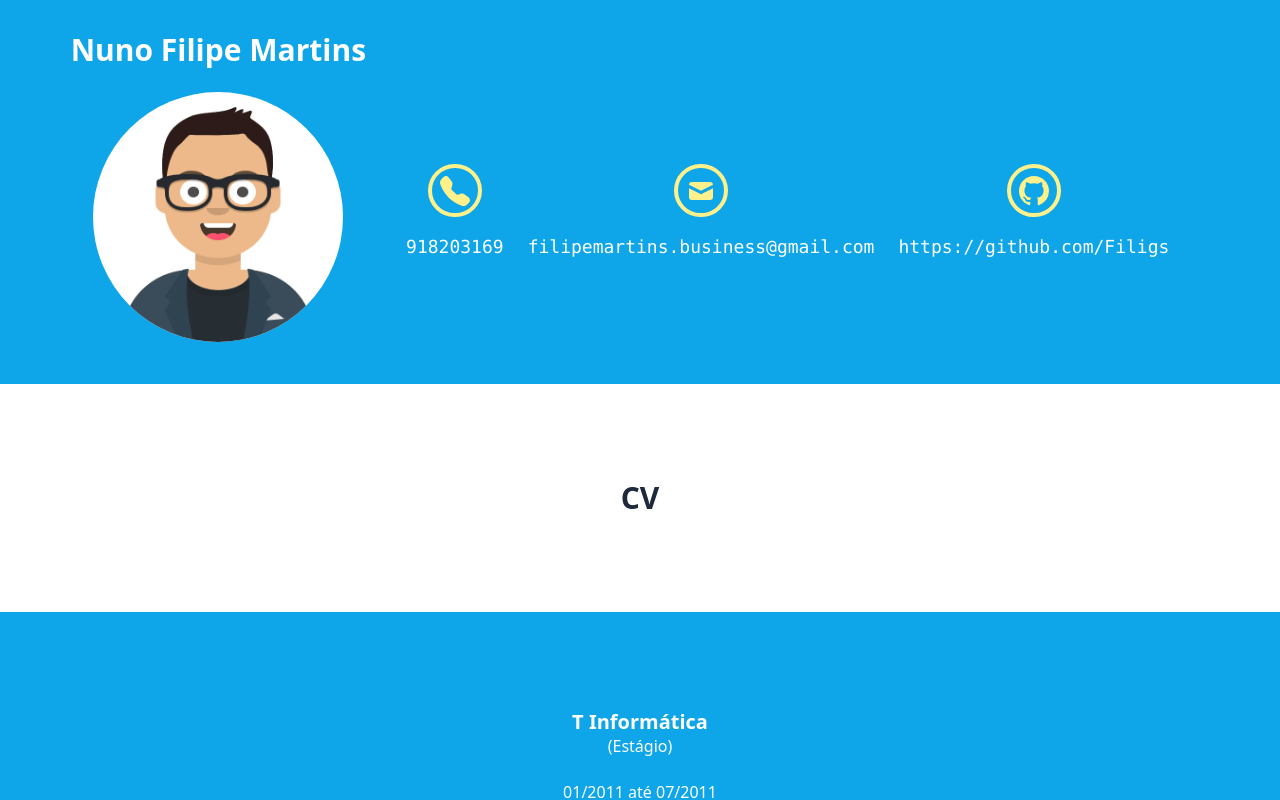
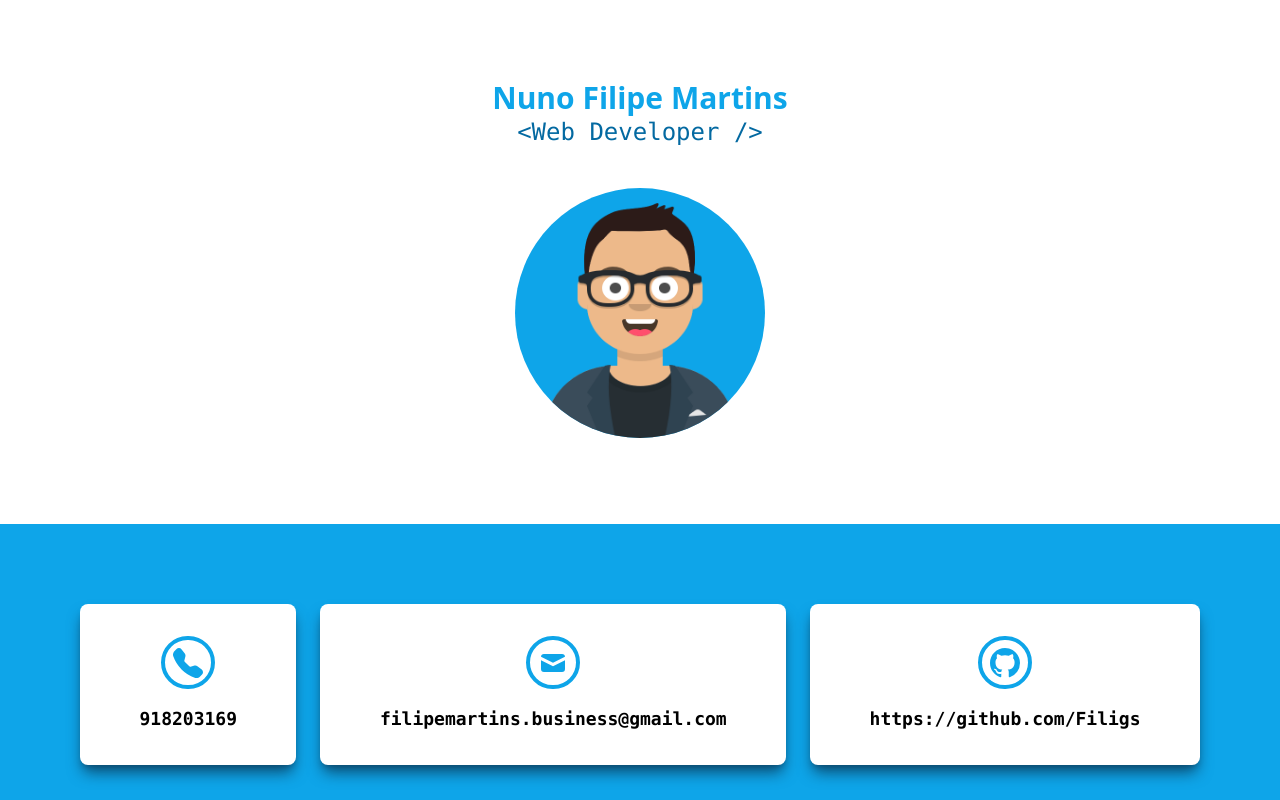
Before and after one commit to Filigs/next-portfolio, a Next.js app: page / in a window 1280 px wide. Shown: the top 800 px of the page. Built offline with nearby package versions, Linux system fonts and the light colour scheme.

Commit message:
css and optimization update
restrutured the component system,
remodeled alot of CSS

```diff
--- a/components/about.js
+++ /dev/null
@@ -1,97 +0,0 @@
-import Image from "next/image";
-import myPicture from "/public/avatar.png";
-import { HiMail } from "react-icons/hi";
-import { BsFillTelephoneFill } from "react-icons/bs";
-import { GoMarkGithub } from "react-icons/go";
-import { motion } from "framer-motion";
-
-export default function About() {
-  const name = "Nuno Filipe Martins";
-  const role = "Web Developer";
-  const dob = "29/05/1993";
-  const address = [
-    ["Rua Mouzinho de Albuquerque"],
-    ["Edificio Lagoa Residence", "Bloco A A6"],
-    ["8400 - 384 Lagoa"],
-  ];
-  const phone = "918203169";
-  const email = "filipemartins.business@gmail.com";
-  const github = "https://github.com/Filigs";
-  const aboutMe =
-    "Considero-me ambicioso, trabalhador, carisma, amigável e um excelente profissional.";
-  const skills = [
-    ["Informática / Tecnologias"],
-    [
-      "Desde pequeno que uso computadores, já fiz muita reparação, já programei e já tenho muita experiencia no geral.",
-    ],
-    ["Lingua Inglesa"],
-    [
-      "Todos os trabalhos que tive, atendi muito cliente estrangeiro, e muitos anos de usar a internet",
-    ],
-  ];
-
-  return (
-    <div className="bg-sky-500 py-8 text-white">
-      <div className="flex flex-col lg:flex-row lg:justify-center lg:items-center items-center justify-center leading-loose">
-        <div id={"portrait"} className="rounded text-center justify-center">
-          {/* name */}
-          <section>
-            <p className="text-3xl mb-6 font-bold text-center ">{name}</p>
-            <Image
-              src={myPicture}
-              alt="A picture of me"
-              width={250}
-              height={250}
-              // layout={"responsive"}
-              className="bg-white rounded-full"
-            />
-            {/* fazer botao para expand contacts */}
-            {/* <icon>
-          <h1>
-          <p> */}
-          </section>
-        </div>
-
-        <div className="items-center rounded">
-          <div
-            id={"contacts"}
-            className="grid grid-flow-row lg:grid-flow-col gap-6 text-center px-10 pt-10"
-          >
-            <div className="flex flex-col items-center gap-4">
-              <section className="items-center text-2xl lg:text-3xl rounded-full border-4 px-2 pt-2  text-yellow-200 border-yellow-200 hover:text-white hover:border-white">
-                <button>
-                  <BsFillTelephoneFill />
-                </button>
-              </section>
-              <p className="text-md lg:text-lg font-mono flex-wrap"> {phone}</p>
-              {/* {phone} */}
-            </div>
-            <div className="flex flex-col items-center gap-4">
-              <section className="items-center text-2xl lg:text-3xl rounded-full border-4 px-2 pt-2  text-yellow-200 border-yellow-200 hover:text-white hover:border-white">
-                <button>
-                  <HiMail />
-                </button>
-              </section>
-              <p className="text-md lg:text-lg font-mono flex-wrap"> {email}</p>
-            </div>
-            <div className="flex flex-col items-center gap-4">
-              <section className="items-center text-2xl lg:text-3xl rounded-full border-4 px-2 pt-2  text-yellow-200 border-yellow-200 hover:text-white hover:border-white">
-                <button>
-                  <GoMarkGithub />
-                </button>
-              </section>
-              <p className="text-md lg:text-lg font-mono flex-wrap">
-                {" "}
-                {github}
-              </p>
-            </div>
-
-            {/* <icon>
-          <h1>
-          <p> */}
-          </div>
-        </div>
-      </div>
-    </div>
-  );
-}
--- /dev/null
+++ b/components/contacts.js
@@ -0,0 +1,55 @@
+import { HiMail } from "react-icons/hi";
+import { BsFillTelephoneFill } from "react-icons/bs";
+import { GoMarkGithub } from "react-icons/go";
+
+export default function Contacts() {
+  const contactIconStyles =
+    "items-center text-2xl lg:text-3xl rounded-full border-4 px-2 pt-2 hover:text-yellow-200 hover:border-yellow-200 text-sky-500 border-sky-500";
+  const contactCardStyles =
+    "flex flex-col items-center gap-4 p-8 rounded-lg border-0 border-sky-400 shadow-lg shadow-sky-900 bg-white";
+  const contactTextStyles = "text-md lg:text-lg font-mono flex-wrap font-bold ";
+  const contacts = {
+    phone: "918203169",
+    email: "filipemartins.business@gmail.com",
+    github: "https://github.com/Filigs",
+  };
+
+  return (
+    <div className="flex flex-col lg:justify-around lg:items-stretch items-center justify-center leading-normal bg-sky-500 p-20">
+      <div
+        id={"contacts"}
+        className="grid grid-flow-row lg:grid-flow-col gap-6 text-center"
+      >
+        <div className={contactCardStyles}>
+          <section className={contactIconStyles}>
+            <button>
+              <BsFillTelephoneFill />
+            </button>
+          </section>
+          <p className={contactTextStyles}> {contacts.phone}</p>
+          {/* {phone} */}
+        </div>
+        <div className={contactCardStyles}>
+          <section className={contactIconStyles}>
+            <button>
+              <HiMail />
+            </button>
+          </section>
+          <p className={contactTextStyles}> {contacts.email}</p>
+        </div>
+        <div className={contactCardStyles}>
+          <section className={contactIconStyles}>
+            <button>
+              <GoMarkGithub />
+            </button>
+          </section>
+          <p className={contactTextStyles}> {contacts.github}</p>
+        </div>
+
+        {/* <icon>
+          <h1>
+          <p> */}
+      </div>
+    </div>
+  );
+}
--- /dev/null
+++ b/components/hero.js
@@ -0,0 +1,59 @@
+import Image from "next/image";
+import myPicture from "/public/avatar.png";
+import { motion } from "framer-motion";
+
+export default function About() {
+  const filipe = {
+    name: "Nuno Filipe Martins",
+    role: "Web Developer",
+    birth: "29/05/1993",
+    address: [
+      ["Rua Mouzinho de Albuquerque"],
+      ["Edificio Lagoa Residence", "Bloco A A6"],
+      ["8400 - 384 Lagoa"],
+    ],
+    about:
+      "Considero-me ambicioso, trabalhador, carisma, amigável e um excelente profissional.",
+    skills: [
+      {
+        type: "Informática / Tecnologias",
+        description:
+          "Desde pequeno que uso computadores, já fiz muita reparação, já programei e já tenho muita experiencia no geral.",
+      },
+      {
+        type: "Lingua Inglesa",
+        description:
+          "Todos os trabalhos que tive, atendi muito cliente estrangeiro, e muitos anos de usar a internet",
+      },
+    ],
+  };
+
+  return (
+    <div className="py-20 text-sky-900">
+      <div className="flex flex-col lg:flex-row lg:justify-center lg:items-center items-center justify-center leading-normal">
+        <div id={"portrait"} className="rounded text-center justify-center">
+          {/* name */}
+          <section>
+            <div className="mb-10">
+              <p className="text-2xl lg:text-3xl font-bold text-center text-sky-500">
+                {filipe.name}
+              </p>
+              <p className="text-xl lg:text-2xl font-light text-center text-sky-700 font-mono">
+                {"<" + filipe.role + " />"}
+              </p>
+            </div>
+            {/* hero */}
+            <Image
+              src={myPicture}
+              alt="A picture of me"
+              width={250}
+              height={250}
+              // layout={"responsive"}
+              className="bg-sky-500 rounded-full"
+            />
+          </section>
+        </div>
+      </div>
+    </div>
+  );
+}
--- a/pages/index.js
+++ b/pages/index.js
@@ -1,7 +1,8 @@
 import Head from "next/head";
 // import Image from "next/image";
 import Experience from "../components/tables";
-import About from "../components/about";
+import Hero from "../components/hero";
+import Contacts from "../components/contacts";
 
 const titleName = "Portfolio Filipe Martins";
 
@@ -20,8 +21,12 @@ export default function Home() {
 
       <main className="font-sans">
         <div>
-          <section className="">
-            <About />
+          {/* fazer uma lista com about minimalista, fazer flex col em lg:viewport */}
+          <section>
+            <Hero />
+          </section>
+          <section>
+            <Contacts />
           </section>
           <section>
             <Experience />
```
